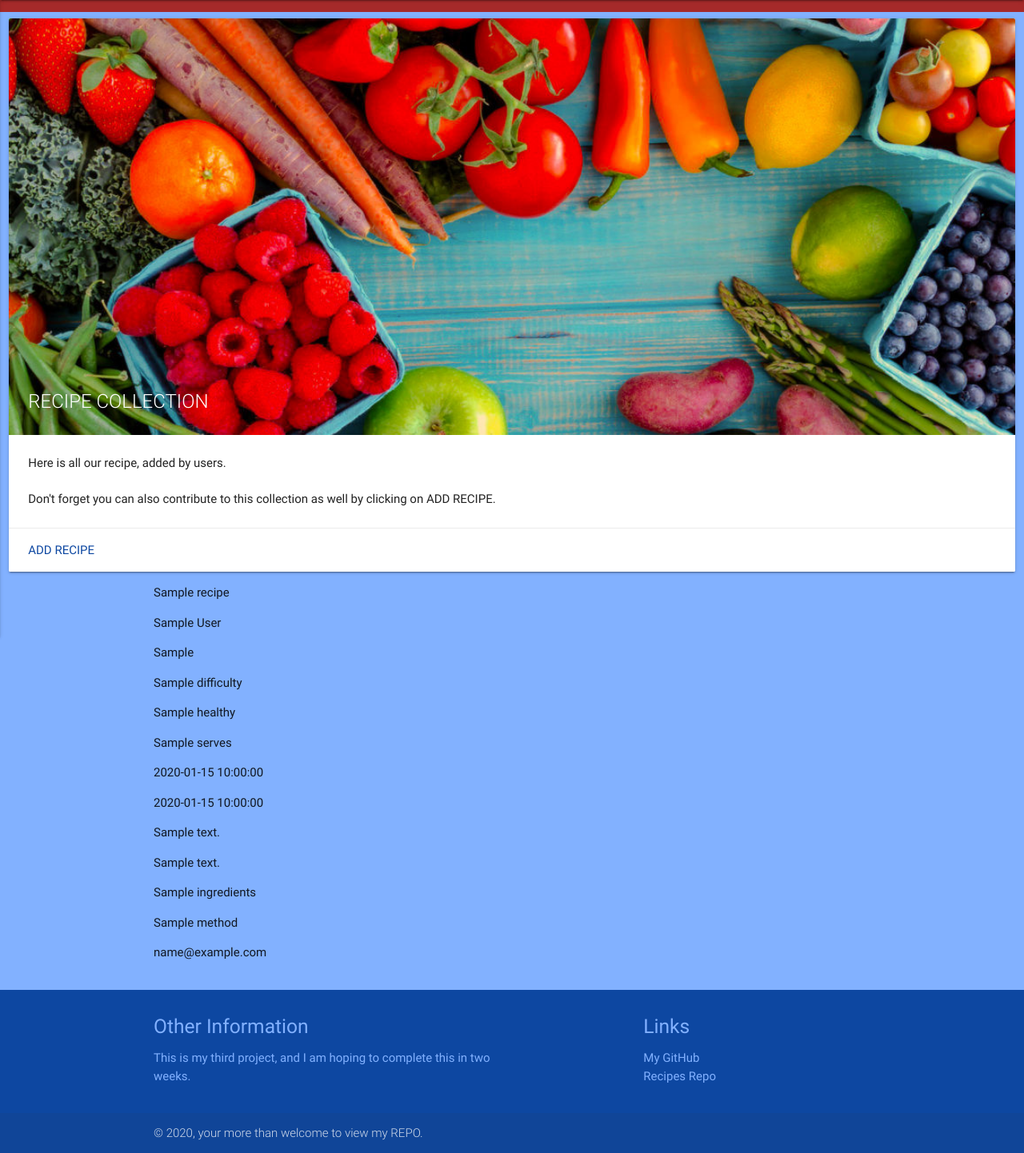
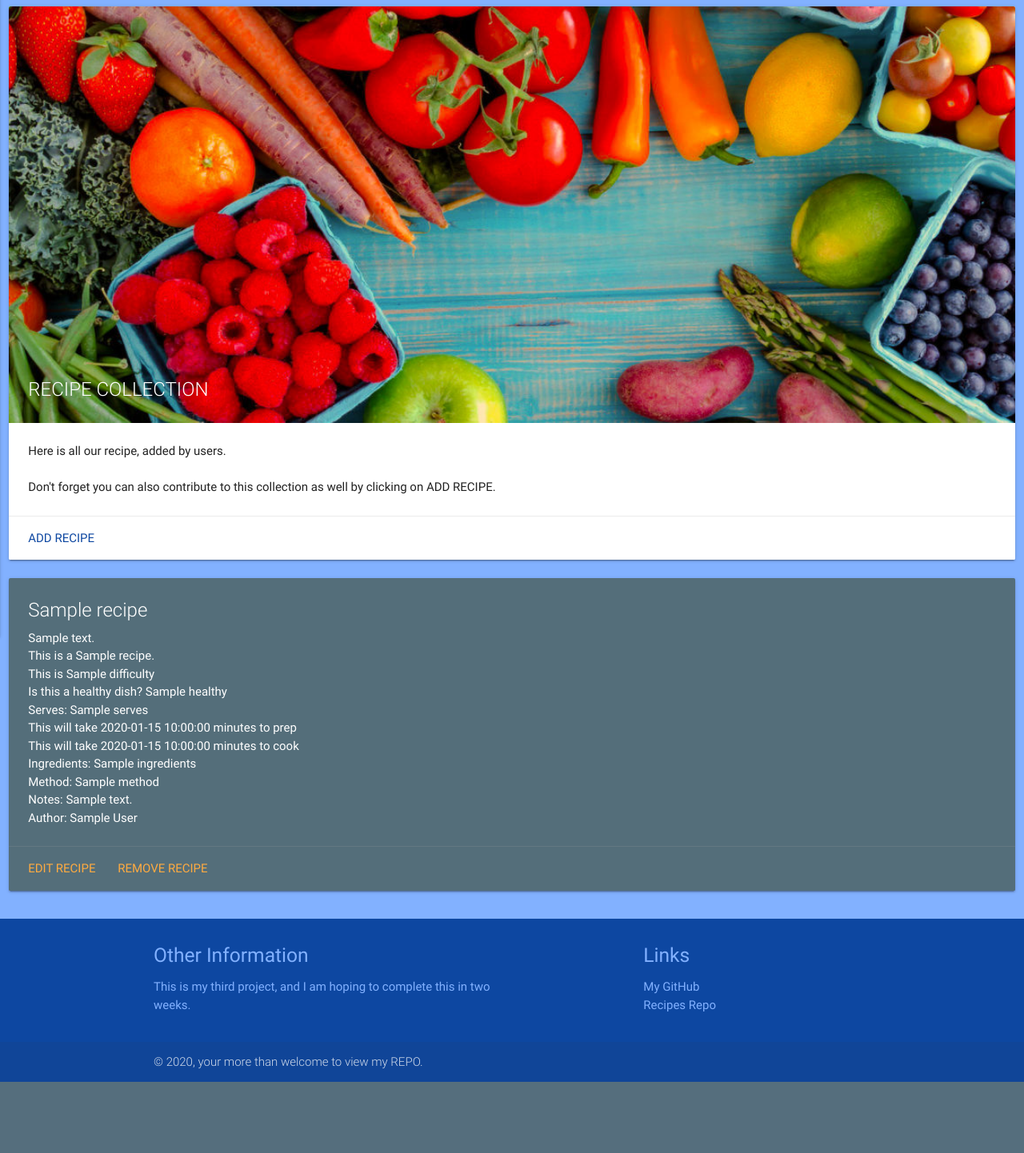
Before and after one commit to jjackson19862017/Milestone4_Recipes, a Flask app: page /view_recipes in a window 1280 px wide. Shown: the part 64-1506 px from the top of the page at 80% size. After the commit the page ends 1417 px from the top, so only its background shows below. Run offline with Flask 2, Linux system fonts and the light colour scheme; a database or web service that is not in the repository returns one stand-in record (values such as "Sample title"); some libraries are stand-ins or nearby versions.

Commit message:
Added Toast and Recipes.html Basic Styling

```diff
--- a/templates/addrecipe.html
+++ b/templates/addrecipe.html
@@ -87,7 +87,7 @@
                 </div>
             </div>
             <div class="row">
-                <button class="btn waves-effect waves-light submitbtn" type="submit" name="action">Add Recipe
+                <button class="btn waves-effect waves-light submitbtn" type="submit" name="action" onclick="Materialize.toast('Recipe Added', 10000, 'rounded')">Add Recipe
                     <i class="material-icons right">playlist_add</i>
                  </button>
             </div>
--- a/templates/recipes.html
+++ b/templates/recipes.html
@@ -5,23 +5,36 @@
     <p>Don't forget you can also contribute to this collection as well by clicking on ADD RECIPE.</p>
 </div>
 <div class="card-action">
-    <a href="{{ url_for('add_recipe') }}" class="blue-text text-darken-4">Add Recipe</a>
+    <a href="{{ url_for('add_recipe') }}" class="blue-text text-darken-4">ADD RECIPE</a>
 </div>
 </div>
 </div>
-<div class="container">
-    {% for recipe in recipes %}
-    <p>{{ recipe.recipe_name }}</p>
-    <p>{{ recipe.author }}</p>
-    <p>{{ recipe.meal_type }}</p>
-    <p>{{ recipe.difficulty }}</p>
-    <p>{{ recipe.healthy }}</p>
-    <p>{{ recipe.serves }}</p>
-    <p>{{ recipe.prep_time }}</p>
-    <p>{{ recipe.cooking_time }}</p>
-    <p>{{ recipe.description }}</p>
-    <p>{{ recipe.notes }}</p>
-    <p>{{ recipe.ingredients }}</p>
-    <p>{{ recipe.method }}</p>
-    <p>{{ recipe.email }}</p> {% endfor %}
-</div> {% endblock %}
+{% for recipe in recipes %}
+
+<div class="col s12">
+    <div class="card blue-grey darken-1">
+        <div class="card-content white-text">
+
+            <span class="card-title">{{ recipe.recipe_name }}</span>
+            <p>{{ recipe.description }}</p>
+
+            <p>This is a {{ recipe.meal_type }} recipe.</p>
+            <p>This is {{ recipe.difficulty }}</p>
+            <p>Is this a healthy dish? {{ recipe.healthy }}</p>
+            <p>Serves: {{ recipe.serves }}</p>
+            <p>This will take {{ recipe.prep_time }} minutes to prep</p>
+            <p>This will take {{ recipe.cooking_time }} minutes to cook</p>
+            <p>Ingredients: {{ recipe.ingredients }}</p>
+            <p>Method: {{ recipe.method }}</p>
+            <p>Notes: {{ recipe.notes }}</p>
+            <p>Author: {{ recipe.author }}</p>
+        </div>
+
+        <div class="card-action">
+            <a href="#">EDIT RECIPE</a>
+            <a href="#">REMOVE RECIPE</a>
+        </div>
+    </div>
+</div>
+
+{% endfor %} {% endblock %}
```
Also changed, not shown: README.md.
